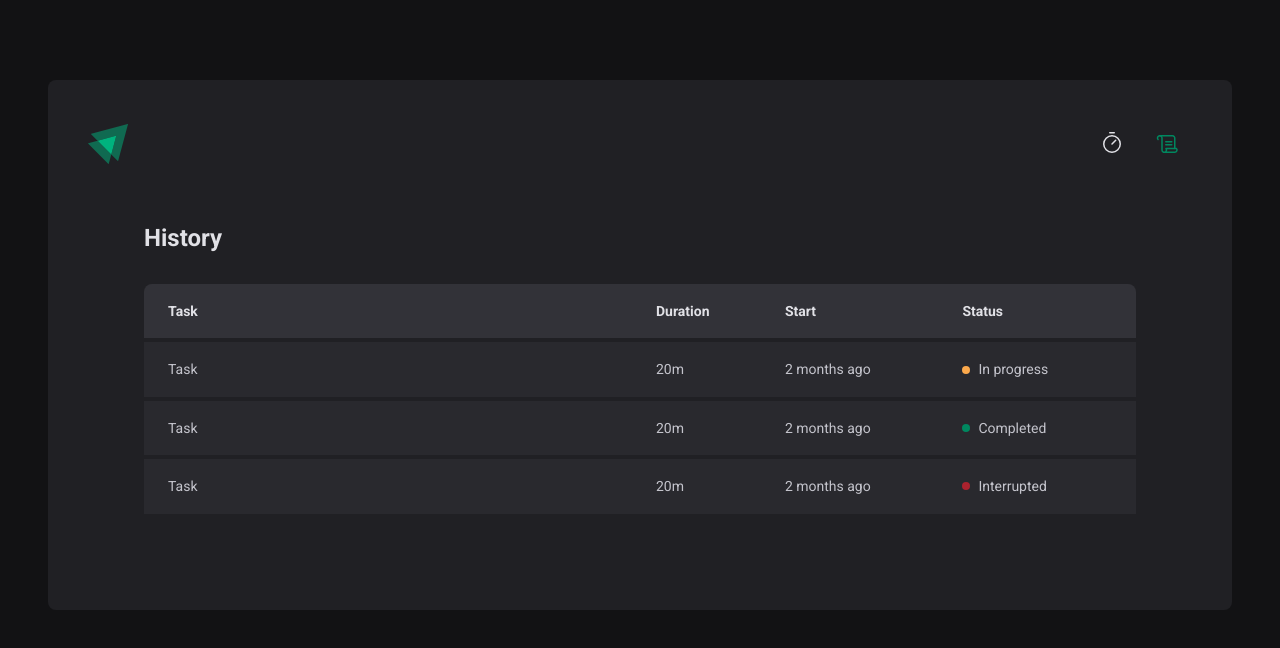
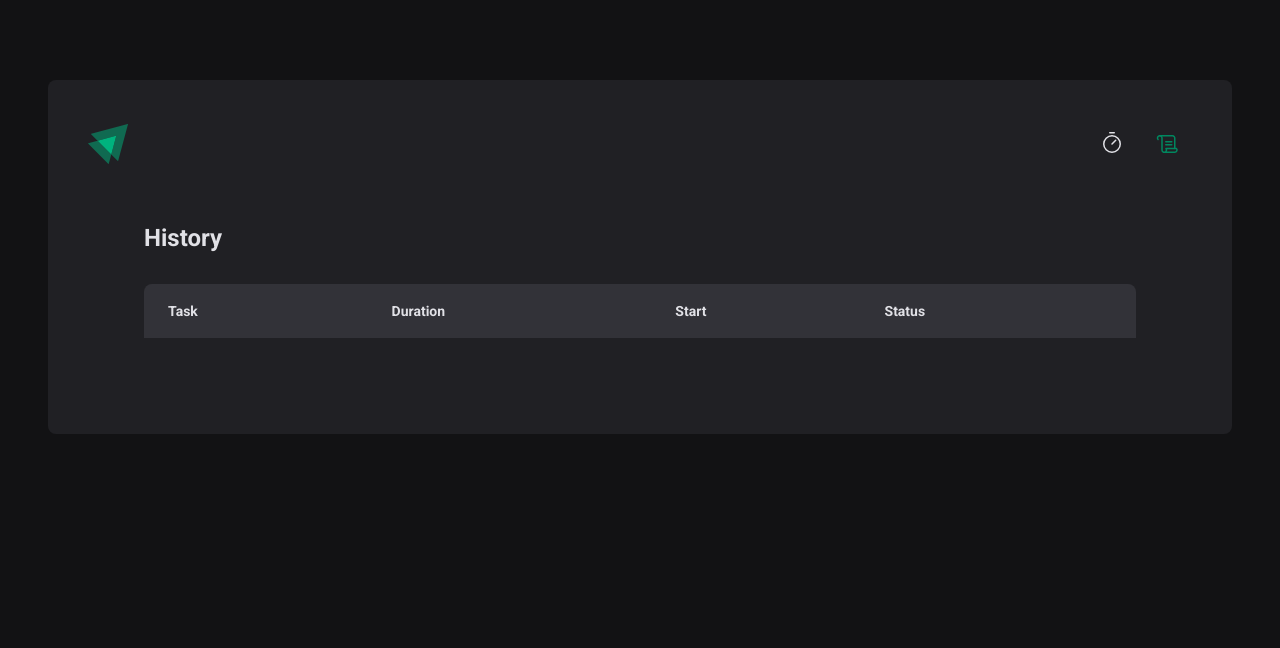
Before and after one commit to CaioLemec/timer-pomodoro, a React (Vite) app: page /history in a window 1280 px wide. Shown: the top 648 px of the page. Built offline with nearby package versions, Linux system fonts and the light colour scheme.

Commit message:
adding cycles to history page

```diff
--- a/src/App.tsx
+++ b/src/App.tsx
@@ -3,12 +3,15 @@
 import { GlobalStyle } from './@types/global'
 import { BrowserRouter } from 'react-router-dom'
 import { Router } from './Router'
+import { CyclesContextProvider } from './contexts/CyclesContext'
 
 export function App() {
   return (
     <ThemeProvider theme={defaultTheme}>
       <BrowserRouter>
-        <Router />
+        <CyclesContextProvider>
+          <Router />
+        </CyclesContextProvider>
       </BrowserRouter>
       <GlobalStyle />
     </ThemeProvider>
--- /dev/null
+++ b/src/contexts/CyclesContext.tsx
@@ -0,0 +1,102 @@
+import { ReactNode, createContext, useState } from 'react'
+
+interface CreateCycleDate {
+  task: string
+  minutesAmount: number
+}
+
+interface TaskCycle {
+  id: string
+  task: string
+  minutesAmount: number
+  startDate: Date
+  stopDate?: Date
+  finishedDate?: Date
+}
+
+interface CyclesContextType {
+  taskCycle: TaskCycle[]
+  activeCycle: TaskCycle | undefined
+  activeCycleId: string | null
+  amoutSecondsPassed: number
+  markCurrentCycleAsFinished: () => void
+  setSecondsPassed: (seconds: number) => void
+  createNewCycle: (data: CreateCycleDate) => void
+  stopCurrentCycle: () => void
+}
+
+interface CyclesContextProviderProps {
+  children: ReactNode
+}
+
+export const CyclesContext = createContext({} as CyclesContextType)
+
+export function CyclesContextProvider({
+  children,
+}: CyclesContextProviderProps) {
+  const [taskCycle, setTaskCycle] = useState<TaskCycle[]>([])
+  const [activeCycleId, setActiveCycleId] = useState<string | null>(null)
+  const [amoutSecondsPassed, setAmoutSecondsPassed] = useState<number>(0)
+  const activeCycle = taskCycle.find((task) => task.id === activeCycleId)
+
+  function setSecondsPassed(seconds: number) {
+    setAmoutSecondsPassed(seconds)
+  }
+
+  function markCurrentCycleAsFinished() {
+    setTaskCycle((prevState) =>
+      prevState.map((task) => {
+        if (task.id === activeCycleId) {
+          return { ...task, finishedDate: new Date() }
+        } else {
+          return task
+        }
+      }),
+    )
+  }
+
+  function createNewCycle(data: CreateCycleDate) {
+    const id = String(new Date().getTime())
+
+    const newTaskCycle: TaskCycle = {
+      id,
+      task: data.task,
+      minutesAmount: data.minutesAmount,
+      startDate: new Date(),
+    }
+    setTaskCycle((prevState) => [...prevState, newTaskCycle])
+    setActiveCycleId(id)
+    setAmoutSecondsPassed(0)
+  }
+
+  function stopCurrentCycle() {
+    setTaskCycle((prevState) =>
+      prevState.map((task) => {
+        if (task.id === activeCycleId) {
+          return { ...task, stopDate: new Date() }
+        } else {
+          return task
+        }
+      }),
+    )
+    document.title = `Pomodoro Timer`
+    setActiveCycleId(null)
+  }
+
+  return (
+    <CyclesContext.Provider
+      value={{
+        taskCycle,
+        activeCycle,
+        activeCycleId,
+        amoutSecondsPassed,
+        markCurrentCycleAsFinished,
+        setSecondsPassed,
+        createNewCycle,
+        stopCurrentCycle,
+      }}
+    >
+      {children}
+    </CyclesContext.Provider>
+  )
+}
--- a/src/pages/History/index.tsx
+++ b/src/pages/History/index.tsx
@@ -1,6 +1,11 @@
+import { useContext } from 'react'
 import { HistoryContainer, HistoryList, Status } from './styles'
+import { CyclesContext } from '../../contexts/CyclesContext'
+import { formatDistanceToNow } from 'date-fns'
 
 export function History() {
+  const { taskCycle } = useContext(CyclesContext)
+
   return (
     <HistoryContainer>
       <h1>History</h1>
@@ -15,30 +20,30 @@
             </tr>
           </thead>
           <tbody>
-            <tr>
-              <td>Task</td>
-              <td>20m</td>
-              <td>2 months ago</td>
-              <td>
-                <Status statusColor="yellow">In progress</Status>
-              </td>
-            </tr>
-            <tr>
-              <td>Task</td>
-              <td>20m</td>
-              <td>2 months ago</td>
-              <td>
-                <Status statusColor="green">Completed</Status>
-              </td>
-            </tr>
-            <tr>
-              <td>Task</td>
-              <td>20m</td>
-              <td>2 months ago</td>
-              <td>
-                <Status statusColor="red">Interrupted</Status>
-              </td>
-            </tr>
+            {taskCycle.map((cycle) => {
+              return (
+                <tr key={cycle.id}>
+                  <td>{cycle.task}</td>
+                  <td>{cycle.minutesAmount} min</td>
+                  <td>
+                    {formatDistanceToNow(cycle.startDate, {
+                      addSuffix: true,
+                    })}
+                  </td>
+                  <td>
+                    {cycle.finishedDate && (
+                      <Status statusColor="green">Concluído</Status>
+                    )}
+                    {cycle.stopDate && (
+                      <Status statusColor="red">Interrompido</Status>
+                    )}
+                    {!cycle.finishedDate && !cycle.stopDate && (
+                      <Status statusColor="yellow">Em andamento</Status>
+                    )}
+                  </td>
+                </tr>
+              )
+            })}
           </tbody>
         </table>
       </HistoryList>
--- a/src/pages/Home/components/Countdown/index.tsx
+++ b/src/pages/Home/components/Countdown/index.tsx
@@ -1,7 +1,7 @@
 import { useContext, useEffect } from 'react'
 import { CountdownContainer, Separator } from './styles'
 import { differenceInSeconds } from 'date-fns'
-import { CyclesContext } from '../..'
+import { CyclesContext } from '../../../../contexts/CyclesContext'
 
 export function Countdown() {
   const {
--- a/src/pages/Home/components/NewTaskCycleForm/index.tsx
+++ b/src/pages/Home/components/NewTaskCycleForm/index.tsx
@@ -1,7 +1,7 @@
 import { FormContainer, MinutesAmountInput, TaskInput } from './styles'
 import { useContext } from 'react'
-import { CyclesContext } from '../..'
 import { useFormContext } from 'react-hook-form'
+import { CyclesContext } from '../../../../contexts/CyclesContext'
 
 export function NewTaskCycleForm() {
   const { activeCycle } = useContext(CyclesContext)
--- a/src/pages/Home/index.tsx
+++ b/src/pages/Home/index.tsx
@@ -1,4 +1,4 @@
-import { createContext, useState } from 'react'
+import { useContext } from 'react'
 import { HandPalm, Play } from 'phosphor-react'
 import { FormProvider, useForm } from 'react-hook-form'
 import { zodResolver } from '@hookform/resolvers/zod'
@@ -11,13 +11,7 @@
 } from './styles'
 import { NewTaskCycleForm } from './components/NewTaskCycleForm'
 import { Countdown } from './components/Countdown'
-interface TaskCycle {
-  id: string
-  task: string
-  minutesAmount: number
-  startDate: Date
-  stopDate?: Date
-}
+import { CyclesContext } from '../../contexts/CyclesContext'
 
 const newTaskValidationSchema = zod.object({
   task: zod.string().min(5),
@@ -26,21 +20,9 @@
 
 type newTaskFormData = zod.infer<typeof newTaskValidationSchema>
 
-interface CyclesContextType {
-  activeCycle: TaskCycle | undefined
-  activeCycleId: string | null
-  amoutSecondsPassed: number
-  markCurrentCycleAsFinished: () => void
-  setSecondsPassed: (seconds: number) => void
-}
-
-export const CyclesContext = createContext({} as CyclesContextType)
-
 export function Home() {
-  const [taskCycle, setTaskCycle] = useState<TaskCycle[]>([])
-  const [activeCycleId, setActiveCycleId] = useState<string | null>(null)
-  const [amoutSecondsPassed, setAmoutSecondsPassed] = useState<number>(0)
-
+  const { activeCycle, createNewCycle, stopCurrentCycle } =
+    useContext(CyclesContext)
   const newCycleForm = useForm<newTaskFormData>({
     resolver: zodResolver(newTaskValidationSchema),
     defaultValues: {
@@ -50,74 +32,24 @@
   })
 
   const { handleSubmit, watch, reset } = newCycleForm
-  const activeCycle = taskCycle.find((task) => task.id === activeCycleId)
+
+  function handleCreateNewCycle(data: newTaskFormData) {
+    createNewCycle(data)
+    reset()
+  }
+
   const task = watch('task')
   const isSubmitDisabled = !task
 
-  function setSecondsPassed(seconds: number) {
-    setAmoutSecondsPassed(seconds)
-  }
-
-  function markCurrentCycleAsFinished() {
-    setTaskCycle((prevState) =>
-      prevState.map((task) => {
-        if (task.id === activeCycleId) {
-          return { ...task, finishedDate: new Date() }
-        } else {
-          return task
-        }
-      }),
-    )
-  }
-
-  function handleCreateNewTask(data: newTaskFormData) {
-    const id = String(new Date().getTime())
-
-    const newTaskCycle: TaskCycle = {
-      id,
-      task: data.task,
-      minutesAmount: data.minutesAmount,
-      startDate: new Date(),
-    }
-    setTaskCycle((prevState) => [...prevState, newTaskCycle])
-    setActiveCycleId(id)
-    setAmoutSecondsPassed(0)
-    reset()
-  }
-
-  function handleStopCycle() {
-    setTaskCycle((prevState) =>
-      prevState.map((task) => {
-        if (task.id === activeCycleId) {
-          return { ...task, stopDate: new Date() }
-        } else {
-          return task
-        }
-      }),
-    )
-    document.title = `Pomodoro Timer`
-    setActiveCycleId(null)
-  }
-
   return (
     <HomeContainer>
-      <form onSubmit={handleSubmit(handleCreateNewTask)} action="">
-        <CyclesContext.Provider
-          value={{
-            activeCycle,
-            activeCycleId,
-            amoutSecondsPassed,
-            markCurrentCycleAsFinished,
-            setSecondsPassed,
-          }}
-        >
-          <FormProvider {...newCycleForm}>
-            <NewTaskCycleForm />
-          </FormProvider>
-          <Countdown />
-        </CyclesContext.Provider>
+      <form onSubmit={handleSubmit(handleCreateNewCycle)} action="">
+        <FormProvider {...newCycleForm}>
+          <NewTaskCycleForm />
+        </FormProvider>
+        <Countdown />
         {activeCycle ? (
-          <StopCountdownButton onClick={handleStopCycle} type="button">
+          <StopCountdownButton onClick={stopCurrentCycle} type="button">
             <HandPalm /> Stop
           </StopCountdownButton>
         ) : (
```
